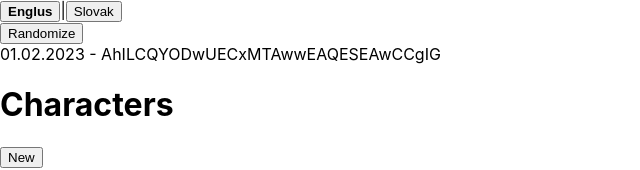
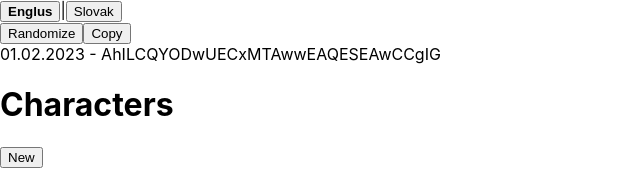
Before and after one commit to GreenManSK/NPC-Cookbook, a React (Create React App) app: page / in a window 1280 px wide. Shown: the top 170 px of the page, without its empty margins (0-640 px from the left). Built offline with nearby package versions, Linux system fonts and the light colour scheme.

Commit message:
Copy character button

```diff
--- a/src/App.tsx
+++ b/src/App.tsx
@@ -9,6 +9,7 @@ import { RandomizeButton } from './components/RandomizeButton';
 import { CharacterDisplay } from './components/CharacterDisplay';
 import { SavedCharactersList } from './components/SavedCharactersList';
 import { HistoryList } from './components/HistoryList';
+import { CopyButton } from './components/CopyButton';
 
 function App() {
     return (
@@ -18,6 +19,7 @@ function App() {
                     <CharacterProvider>
                         <LanguageSelector/>
                         <RandomizeButton/>
+                        <CopyButton/>
                         <TestContent/>
                         <SavedCharactersList/>
                         <HistoryList/>
--- /dev/null
+++ b/src/components/CopyButton.tsx
@@ -0,0 +1,7 @@
+import React from 'react';
+import { useCharacterContext } from '../contexts/CharacterProvider';
+
+export const CopyButton = React.memo(() => {
+    const {copyCurrent} = useCharacterContext();
+    return <button onClick={copyCurrent}>Copy</button>;
+})
--- a/src/contexts/CharacterProvider.tsx
+++ b/src/contexts/CharacterProvider.tsx
@@ -8,6 +8,7 @@ export interface ICharacterContext {
     setCurrent: ( character: ICharacter ) => void;
     newCharacter: () => void;
     randomizeCharacter: () => void;
+    copyCurrent: () => void;
 }
 
 export const CharacterContext = React.createContext<ICharacterContext>({
@@ -17,6 +18,8 @@ export const CharacterContext = React.createContext<ICharacterContext>({
     newCharacter: () => {
     },
     randomizeCharacter: () => {
+    },
+    copyCurrent: () => {
     }
 });
 
@@ -47,9 +50,16 @@ export const CharacterProvider: React.FunctionComponent<Props> = React.memo(( {c
         setCurrent(character);
     }, [current, save, tableManager]);
 
+    const copyCurrent = React.useCallback(() => {
+        const character = Object.assign(new Character(), current);
+        character.id = undefined;
+        save(character);
+        setCurrent(character);
+    }, [current, save]);
+
     const value = React.useMemo(() => ({
-        currentCharacter: current, setCurrent, newCharacter, randomizeCharacter
-    }), [current, setCurrent, newCharacter, randomizeCharacter]);
+        currentCharacter: current, setCurrent, newCharacter, randomizeCharacter, copyCurrent
+    }), [current, setCurrent, newCharacter, randomizeCharacter, copyCurrent]);
 
     return <CharacterContext.Provider value={value}>{children}</CharacterContext.Provider>
 });
```
